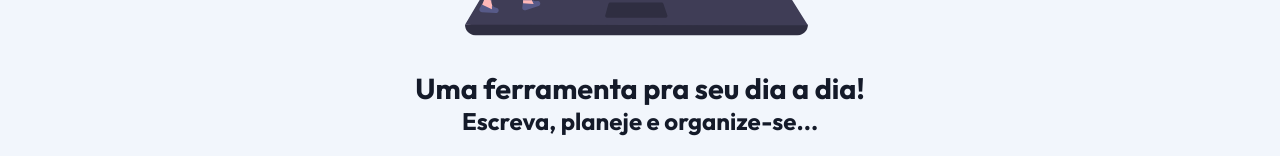
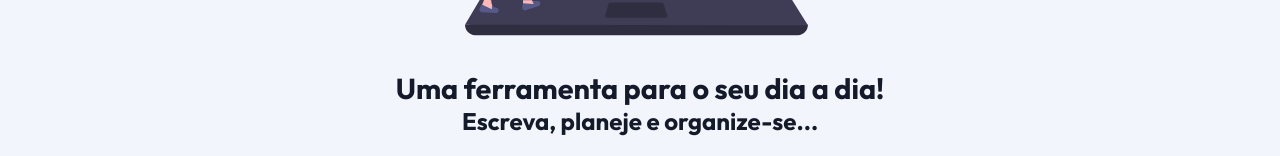
Before and after one commit to jguilhermesl/board-app, a Next.js app: page / in a window 1280 px wide. Shown: the part 322-478 px from the top of the page. Built offline with nearby package versions, Linux system fonts and the light colour scheme; no server answers; the database is empty.

Commit message:
checking the nextauth

```diff
--- a/src/pages/index.tsx
+++ b/src/pages/index.tsx
@@ -32,7 +32,7 @@ export default function Home({ data }: HomeProps) {
         <Image src={boardUser} alt="Ferramenta board" width={350} height={280} />
 
         <section className={styles.callToAction}>
-          <h1>Uma ferramenta pra seu dia a dia!</h1>
+          <h1>Uma ferramenta para o seu dia a dia!</h1>
           <h2>Escreva, planeje e organize-se...</h2>
           <p><span>100% gratuita</span> e online.</p>
         </section>
```
